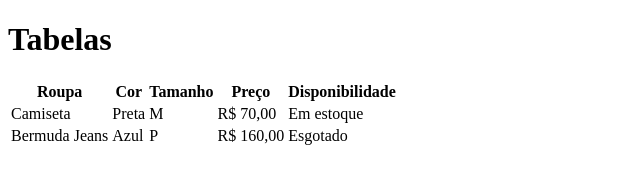
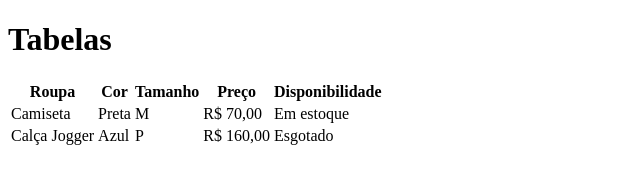
Before and after one commit to Jovi-gif/aula-tabela, a plain HTML site: page index.html in a window 1280 px wide. Shown: the whole page, without its empty margins (0-640 px from the left). Drawn offline with Linux system fonts and the light colour scheme.

Commit message:
alterado de bermuda para calça jogger

```diff
--- a/index.html
+++ b/index.html
@@ -24,7 +24,7 @@
                     <td>Em estoque</td>
                 </tr>
                 <tr>
-                    <td>Bermuda Jeans</td>
+                    <td>Calça Jogger</td>
                     <td>Azul</td>
                     <td>P</td>
                     <td>R$ 160,00</td>
```
